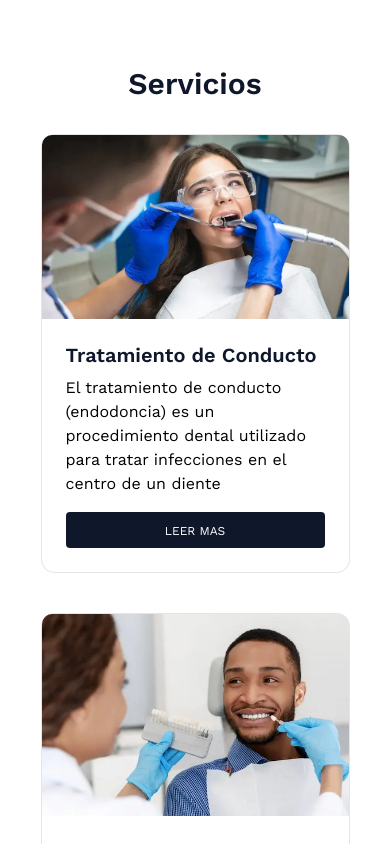
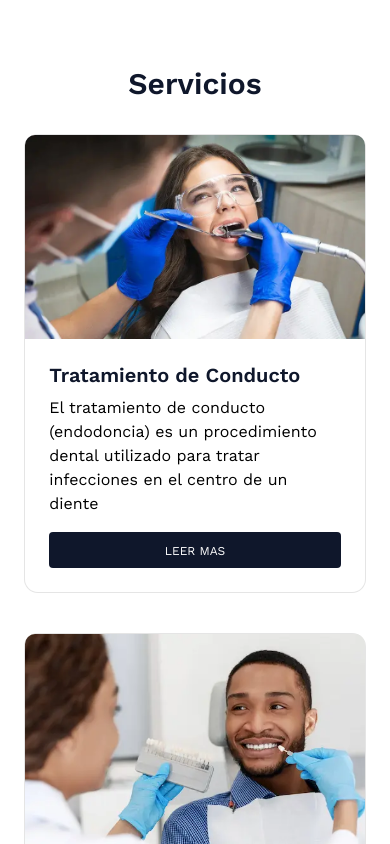
Before and after one commit to EnriqueHM31/dentista-web, a React (Vite) app: page / in a window 390 px wide. Shown: the part 1440-2284 px from the top of the page. Built offline with nearby package versions, Linux system fonts and the light colour scheme.

Commit message:
Mejorar el responsive de servicios

```diff
--- a/src/components/Servicios.tsx
+++ b/src/components/Servicios.tsx
@@ -17,7 +17,7 @@ export default function Servicios() {
                 }}
             >Servicios
             </motion.h2>
-            <div className="max-w-10/12 px-2 xl:px-4 mx-auto w-full  grid grid-cols-1 md:grid-cols-2 lg:grid-cols-3 gap-10 ">
+            <div className="max-w-11/12 md:max-w-10/12 px-2 xl:px-4 mx-auto w-full  grid grid-cols-1 md:grid-cols-2 lg:grid-cols-3 gap-10 ">
                 {SERVICIOS_DATA.map((servicio, index) => (
 
                     <motion.article
```
